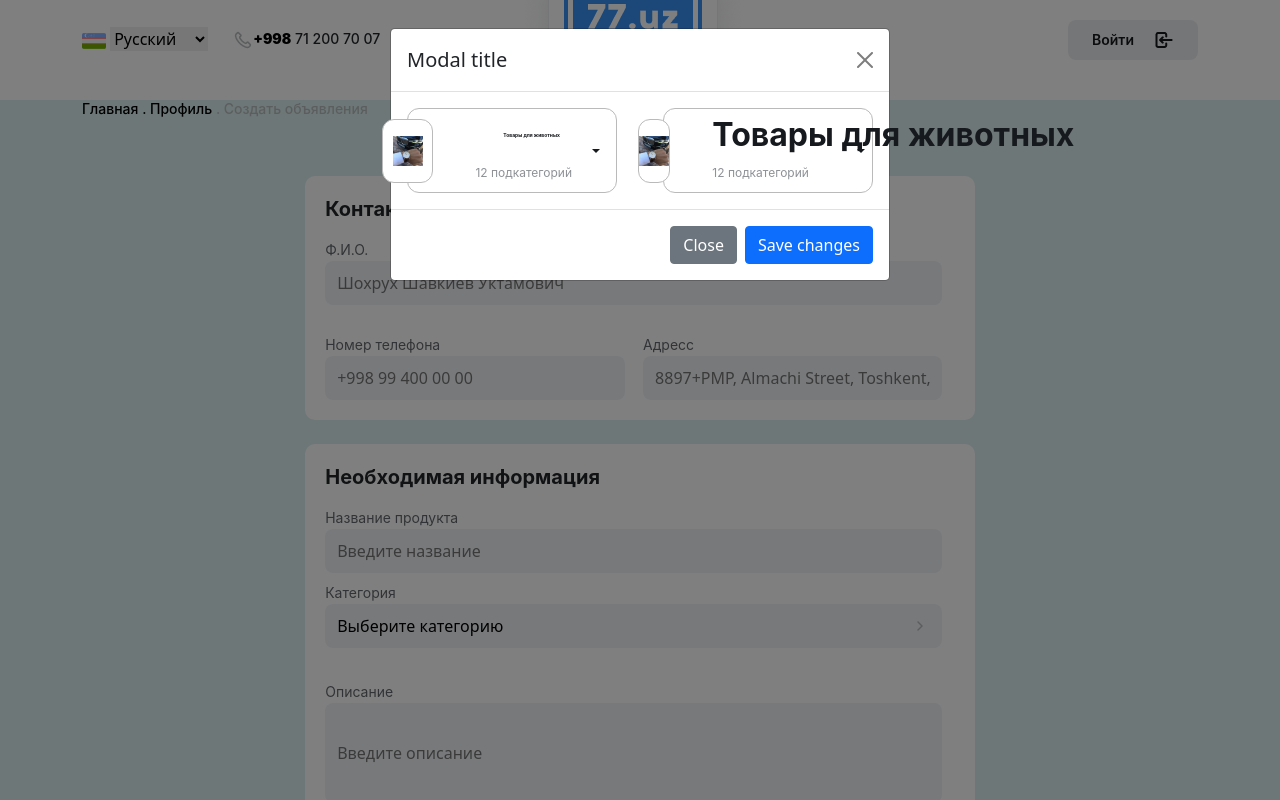
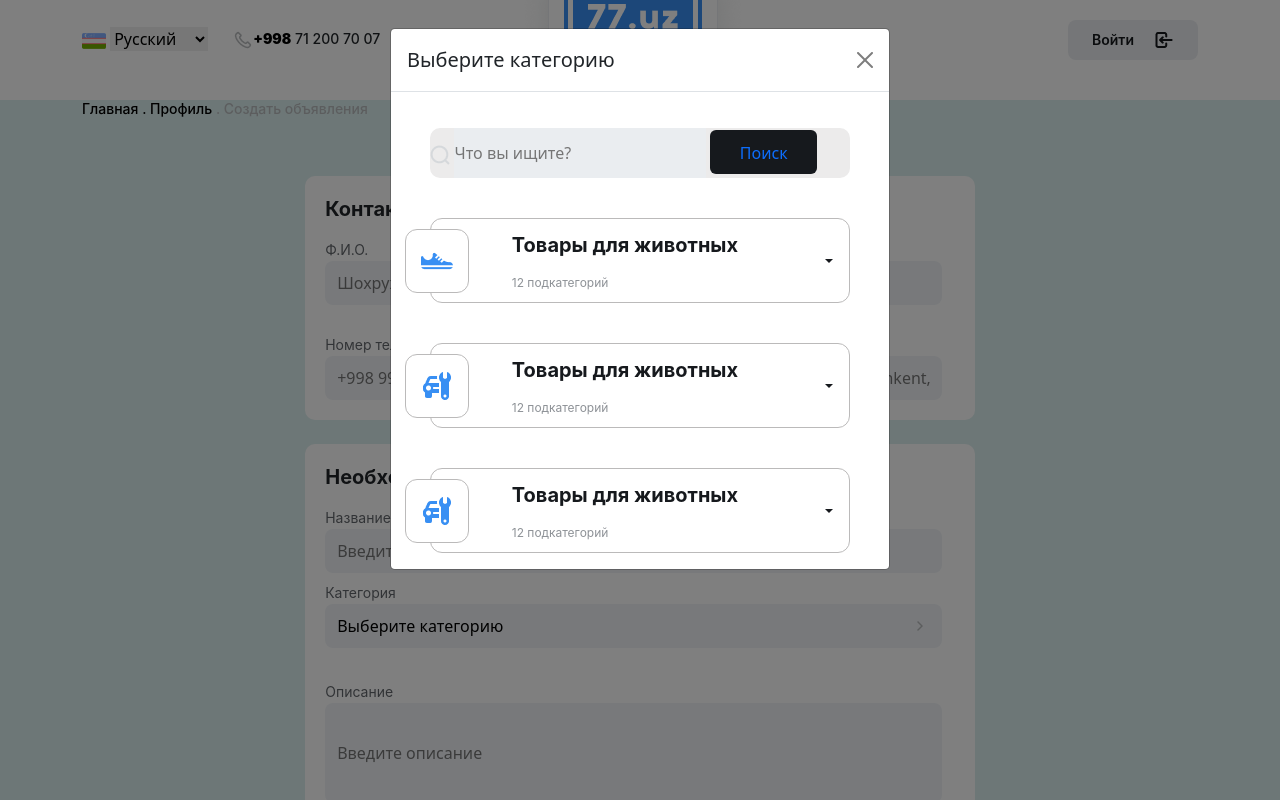
Before and after one commit to muhammadjoingithub/full-project-77.uz, a plain HTML site: page createadds.html in a window 1280 px wide. Both pictures are taken after a click on the button "Выберите категорию". Shown: the top 800 px of the page. Drawn offline with nearby package versions, Linux system fonts and the light colour scheme.

Commit message:
Add files via upload

```diff
--- /dev/null
+++ b/createadds.css
@@ -0,0 +1,21 @@
+.old-type{
+    width: 90%;
+    margin-top: 20px;
+
+}
+#search-input{
+    width: 60%;
+}
+.old-categor{
+    width: 100%;
+}
+.categor-flex{
+    display: flex;
+    flex-wrap: wrap;
+    justify-content: center;
+    gap: 20px;
+}
+.values h6{
+   font-size: 20px;
+   text-align: left;
+}
--- a/createadds.html
+++ b/createadds.html
@@ -8,6 +8,7 @@
     <link rel="stylesheet" href="https://cdnjs.cloudflare.com/ajax/libs/font-awesome/6.4.2/css/all.min.css" integrity="sha512-z3gLpd7yknf1YoNbCzqRKc4qyor8gaKU1qmn+CShxbuBusANI9QpRohGBreCFkKxLhei6S9CQXFEbbKuqLg0DA==" crossorigin="anonymous" referrerpolicy="no-referrer" />
     <link rel="stylesheet" href="./style.css">
     <link rel="stylesheet" href="./category.css">
+   <link rel="stylesheet" href="./createadds.css">
     <link rel="stylesheet" href="./responsive.css">
 </head>
 <body>
@@ -98,20 +99,27 @@
     <div class="modal-dialog">
       <div class="modal-content">
         <div class="modal-header">
-          <h5 class="modal-title" id="exampleModalLabel">Modal title</h5>
+          <h5 class="modal-title" id="exampleModalLabel">Выберите категорию</h5>
           <button type="button" class="btn-close" data-bs-dismiss="modal" aria-label="Close"></button>
         </div>
         <div class="modal-body   categor-flex">
            <!--  -->
 
+           <div class="serch-form  old-type">
+            <form  action="" class="old-categor">
+              <img src="./images/search.png" alt="">
+              <input id="search-input" type="text" placeholder="Что вы ищите?">
+              <button id="search-button"><a href="./results-search.html">Поиск</a></button>
+          </form>
+           </div>
 
-           <div class="nav-item dropdown links categor">
+        <div class="nav-item dropdown links categor  old-type">
           <a class="nav-link dropdown-toggle " data-bs-toggle="dropdown" href="#" role="button" aria-expanded="false">
 
                   <div class="comp1">
-                     <img  src="./images/profil.png" alt="">
+                   <img  src="./images/comp10.png" alt="">
                   </div>
-                     <div class="values categor-value">
+                   <div class="values">
                        <h6>Товары для животных</h6>
                        <p>12 подкатегорий</p>
                    </div>
@@ -127,11 +135,33 @@
 
           </ul>
       </div>
-        <div class="nav-item dropdown links categor">
+      <div class="nav-item dropdown links categor  old-type">
         <a class="nav-link dropdown-toggle " data-bs-toggle="dropdown" href="#" role="button" aria-expanded="false">
 
                 <div class="comp1">
-                   <img  src="./images/profil.png" alt="">
+                 <img  src="./images/comp13.png" alt="">
+                </div>
+                 <div class="values">
+                     <h6>Товары для животных</h6>
+                     <p>12 подкатегорий</p>
+                 </div>
+        </a>
+        <ul class="dropdown-menu">
+          <li><a class="dropdown-item" href="#">Смартфоны<img src="./images/right-arrow.png" alt=""></a></li>
+          <li><a class="dropdown-item" href="#">Фитнес браслеты<img src="./images/right-arrow.png" alt=""></a></li>
+          <li><a class="dropdown-item" href="#">Аксессуары для смартфонов и телефонов<img src="./images/right-arrow.png" alt=""></a></li>
+          <li><a class="dropdown-item" href="#">Аксессуары для смартфонов и телефонов<img src="./images/right-arrow.png" alt=""></a></li>
+          <li><a class="dropdown-item" href="#">Ремешки для часов и смарт-часов<img src="./images/right-arrow.png" alt=""></a></li>
+          <li><a class="dropdown-item" href="#">Смарт-часы<img src="./images/right-arrow.png" alt=""></a></li>
+          <li><a class="dropdown-item" href="#">Запчасти для смартфонов<img src="./images/right-arrow.png" alt=""></a></li>
+
+        </ul>
+    </div>
+    <div class="nav-item dropdown links categor  old-type">
+      <a class="nav-link dropdown-toggle " data-bs-toggle="dropdown" href="#" role="button" aria-expanded="false">
+
+              <div class="comp1">
+               <img  src="./images/comp13.png" alt="">
               </div>
                <div class="values">
                    <h6>Товары для животных</h6>
@@ -151,10 +181,7 @@
   </div>
            <!--  -->
         </div>
-        <div class="modal-footer">
-          <button type="button" class="btn btn-secondary" data-bs-dismiss="modal">Close</button>
-          <button type="button" class="btn btn-primary">Save changes</button>
-        </div>
+
       </div>
     </div>
   </div>
--- a/result.js
+++ b/result.js
@@ -137,4 +137,5 @@ paris.forEach((item) => {
     <p class="money">${item.money}<span>UZS</span></p>
  </div>
    `
+
 })
--- a/style.css
+++ b/style.css
@@ -1563,3 +1563,7 @@ color: black;
     flex-wrap: wrap;
 
 }
+.dropdown-toggle{
+    display: flex;
+    flex-wrap: nowrap;
+}
--- a/tab.js
+++ b/tab.js
@@ -18,3 +18,6 @@ function openCity(evt, cityName) {
     document.getElementById(cityName).style.display = "block";
     evt.currentTarget.className += " active";
   }
+
+
+// fetch("")
```
Also changed, not shown: index.html (+2 -2 lines), profile.html (+2 -1 lines), results-search.html (+2 -2 lines), profile.css (added). Lines whose indentation alone changed are shown as unchanged.
